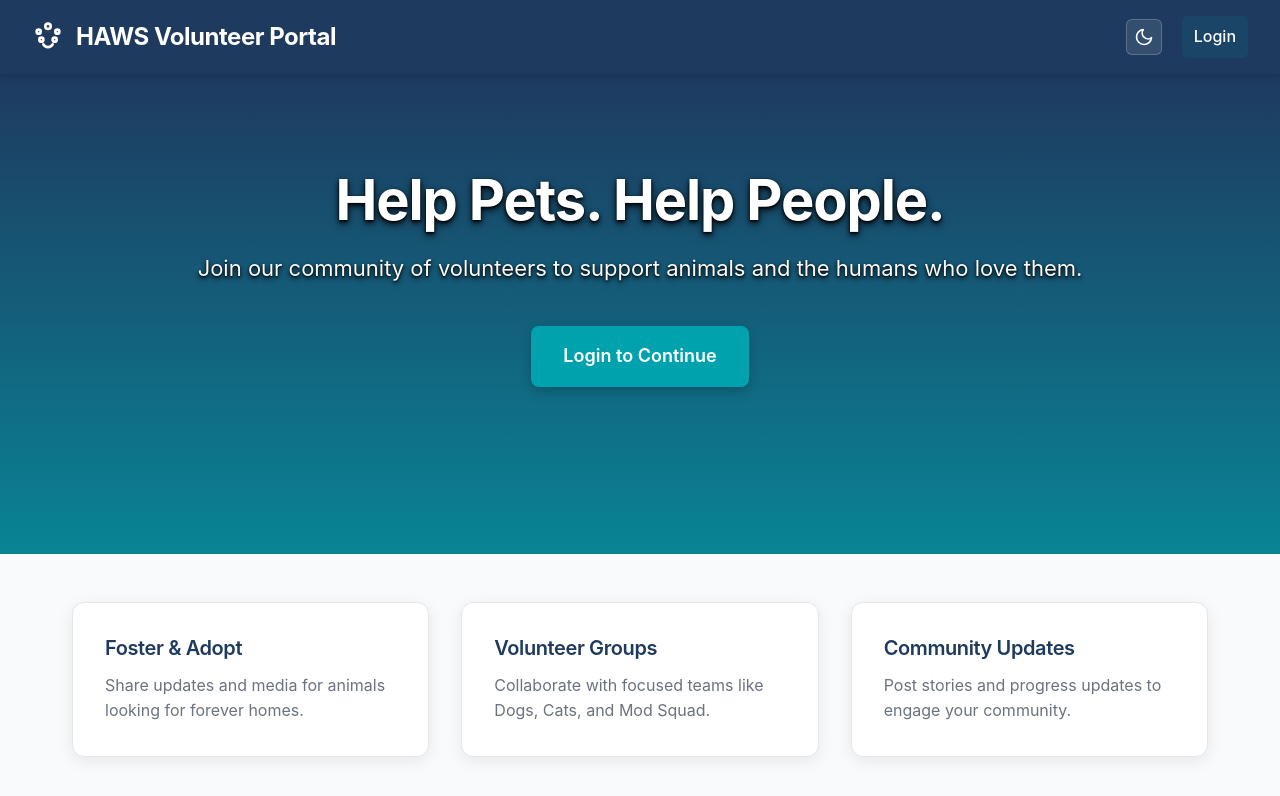
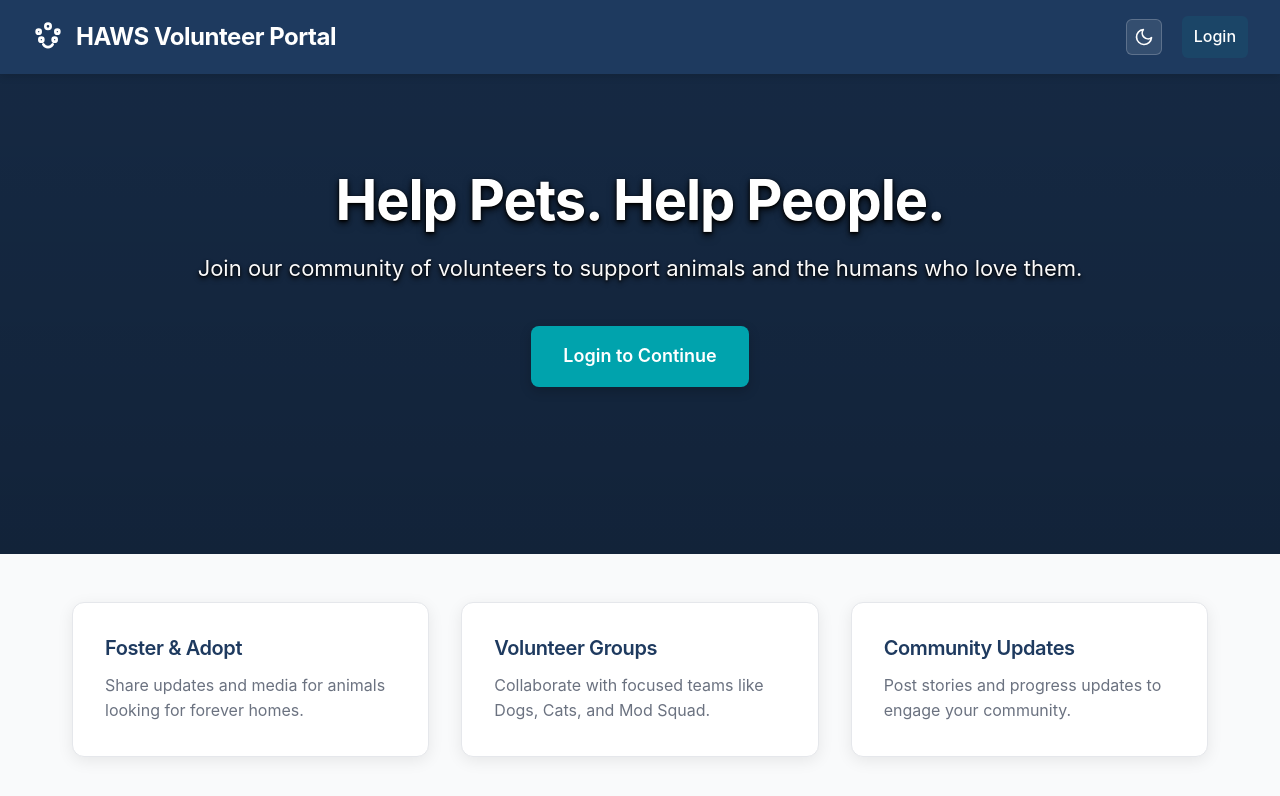
Before and after one commit to networkengineer-cloud/go-volunteer-media, a React (Vite) app in the folder frontend/: page / in a window 1280 px wide. Shown: the top 796 px of the page. Built offline with nearby package versions, Linux system fonts and the light colour scheme; no server answers.

Commit message:
Reduce hero overlay opacity to let uploaded image show through better

```diff
--- a/frontend/src/pages/Home.css
+++ b/frontend/src/pages/Home.css
@@ -15,7 +15,7 @@
 .hero-overlay {
   position: absolute;
   inset: 0;
-  background: linear-gradient(to bottom, rgba(30, 58, 95, 0.85), rgba(0, 163, 173, 0.7));
+  background: linear-gradient(to bottom, rgba(0, 0, 0, 0.3), rgba(0, 0, 0, 0.4));
 }
 
 .hero-content {
```
